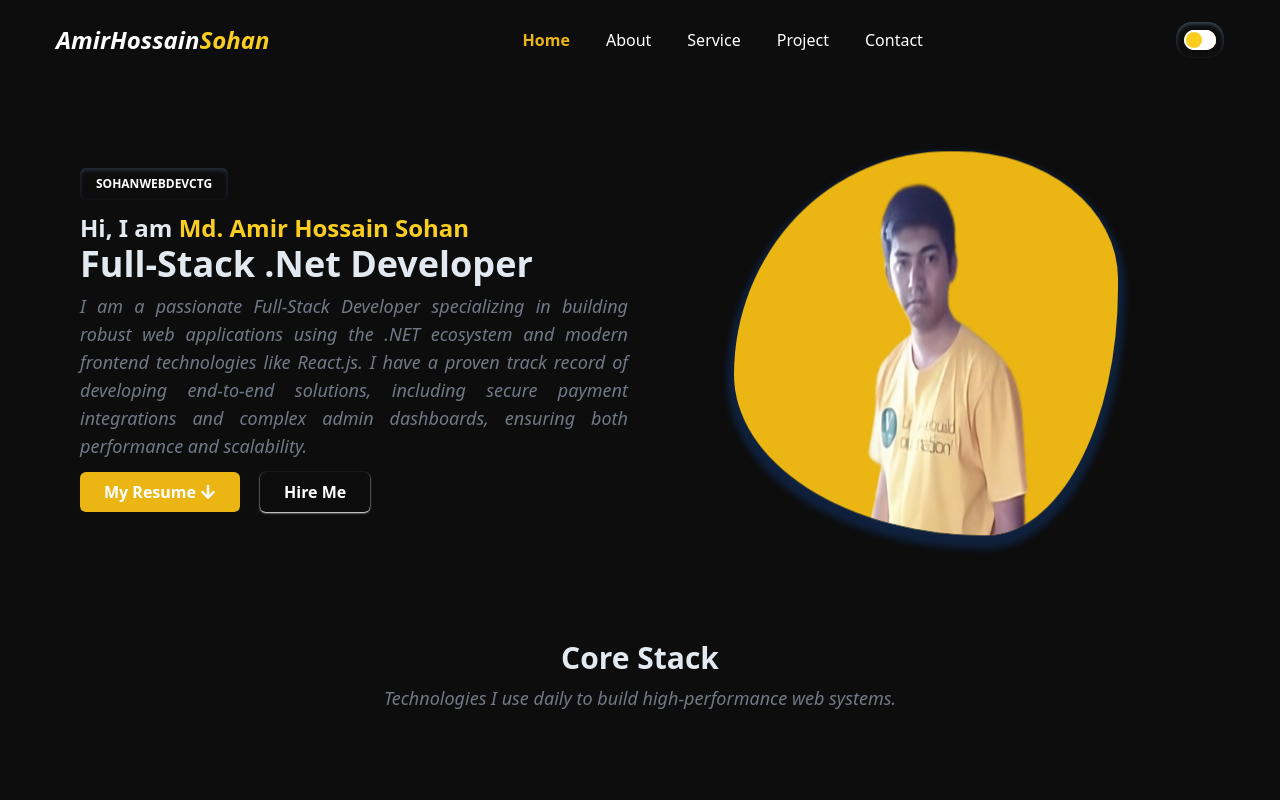
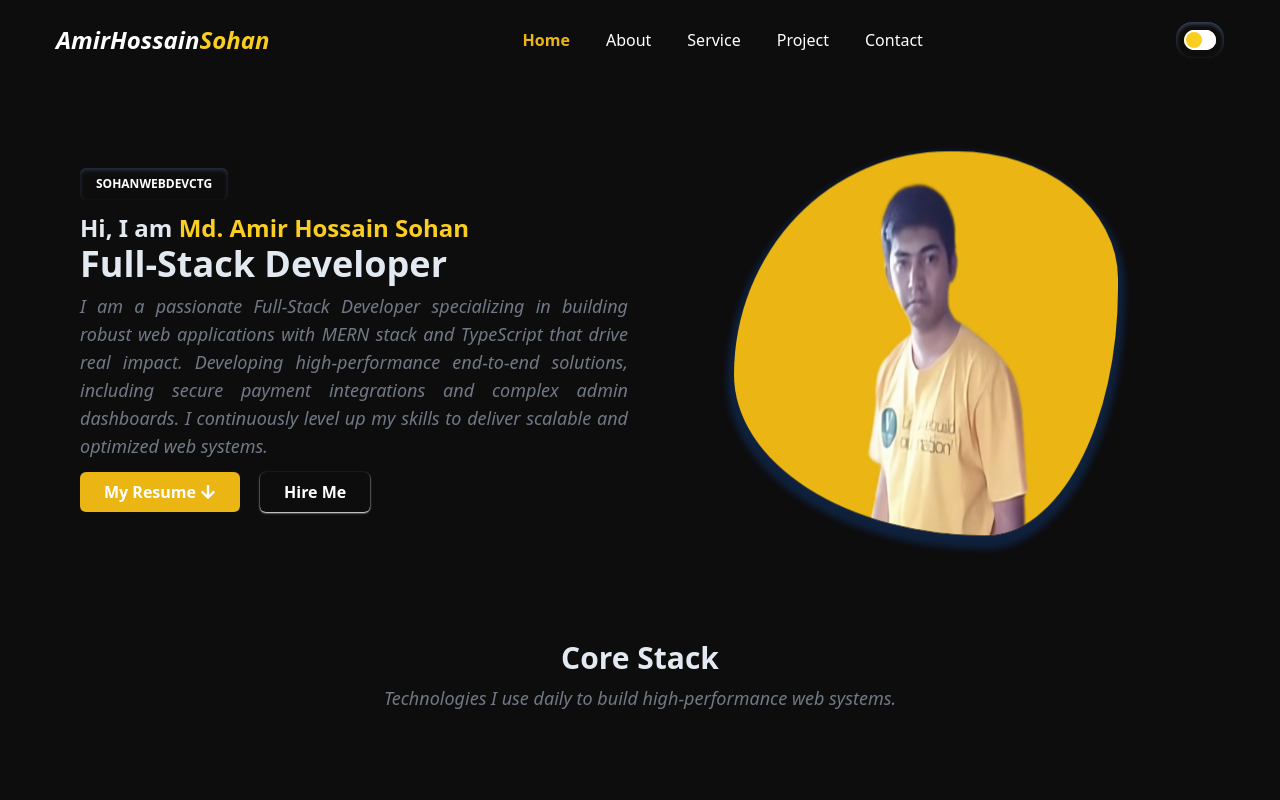
Before and after one commit to sohanwebdevctg/myPersonalPortfolio, a React (Vite) app: page / in a window 1280 px wide. Shown: the top 800 px of the page. Built offline with nearby package versions, Linux system fonts and the light colour scheme.

Commit message:
change banner description

```diff
--- a/src/Pages/Home/Banner.jsx
+++ b/src/Pages/Home/Banner.jsx
@@ -35,10 +35,10 @@ const Banner = () => {
                 Hi, I am <span className={`${color ? 'text-red-500' : 'text-yellow-400'}`}>Md. Amir Hossain Sohan</span>
               </h2>
               <h2 className={`text-[21px] sm:text-xl md:text-2xl lg:text-3xl xl:text-4xl 2xl:text-5xl font-extrabold ${color ? 'text-black' : 'text-slate-200'}`}>
-                Full-Stack .Net Developer
+                Full-Stack Developer
               </h2>
               <p className="mt-1 md:my-2 text-sm sm:text-[13px] md:text-base lg:text-lg xl:text-lg 2xl:text-xl italic text-gray-500 text-justify">
-              I am a passionate Full-Stack Developer specializing in building robust web applications using the .NET ecosystem and modern frontend technologies like React.js. I have a proven track record of developing end-to-end solutions, including secure payment integrations and complex admin dashboards, ensuring both performance and scalability.
+              I am a passionate Full-Stack Developer specializing in building robust web applications with MERN stack and TypeScript that drive real impact. Developing high-performance end-to-end solutions, including secure payment integrations and complex admin dashboards. I continuously level up my skills to deliver scalable and optimized web systems.
               </p>
               <ul className="flex items-center gap-3 xl:gap-5 mt-3">
               <li>
```
